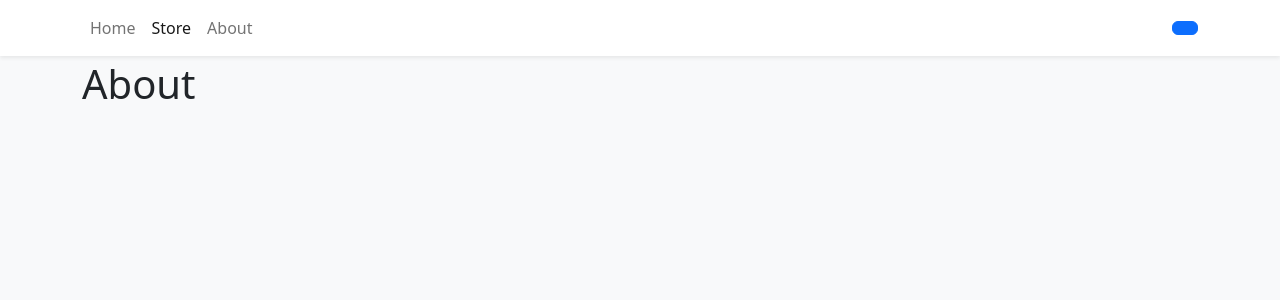
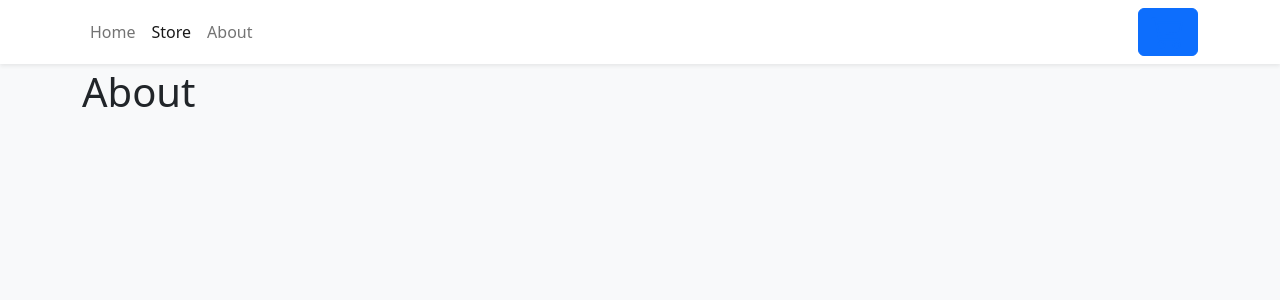
Before and after one commit to Barbosa885/shopping-cart, a React (Vite) app: page /about in a window 1280 px wide. Shown: the top 300 px of the page. Built offline with nearby package versions, Linux system fonts and the light colour scheme.

Commit message:
:construction:WIP navbar

```diff
--- a/src/App.tsx
+++ b/src/App.tsx
@@ -1,4 +1,3 @@
-import React from "react";
 import { Routes, Route } from "react-router-dom";
 
 // Components
--- a/src/components/Navbar.tsx
+++ b/src/components/Navbar.tsx
@@ -1,5 +1,6 @@
 import { Button, Container, Nav, Navbar as NavbarBs } from "react-bootstrap";
 import { NavLink } from "react-router-dom";
+import { BsCart3 } from "react-icons/bs";
 
 export function Navbar(){
   return (
@@ -16,7 +17,9 @@ export function Navbar(){
           About
         </Nav.Link>
       </Nav>
-      <Button></Button>
+      <Button type="button" className="btn btn-outline-primary ">
+        <BsCart3 size={34} />
+      </Button>
     </Container>
   </NavbarBs>
   );
--- a/src/pages/About.tsx
+++ b/src/pages/About.tsx
@@ -1,3 +1,5 @@
 export function About(){
-  return <h1>About</h1>
+  return (
+    <h1>About</h1>
+  );
 }
```
